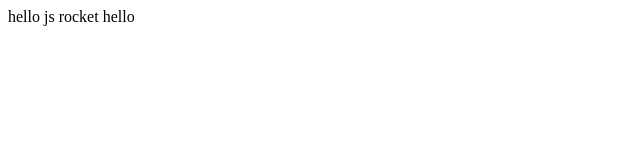
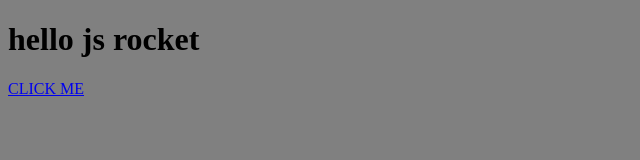
Before and after one commit to hrusovsky/js.rocket, a plain HTML site: page index.html in a window 1280 px wide. Shown: the whole page, without its empty margins (0-640 px from the left). Drawn offline with Linux system fonts and the light colour scheme.

Commit message:
made some car stuff happen

```diff
--- /dev/null
+++ b/css/style.css
@@ -0,0 +1,3 @@
+body {
+	background-color: grey;
+}
--- a/index.html
+++ b/index.html
@@ -1,6 +1,18 @@
-hello js rocket hello
+<!DOCTYPE html>
+<html>
+<head>
+	<title>JS Rocket</title>
+
+<script type="text/javascript" src="js/script.js"></script>
+<link rel="stylesheet" type="text/css" href="css/style.css">
 
 
-<script type="text/javascript">
-	console.log('hello there friends')
-</script>
+</head>
+
+<body>
+
+	<h1>hello js rocket</h1>
+	<a href="#" onclick="car.fly();">CLICK ME</a>
+
+</body>
+</html>
--- /dev/null
+++ b/js/script.js
@@ -0,0 +1,26 @@
+var car = {
+		make: 'VW',
+		type: 'Polo',
+		color: 'blue',
+		isTurnedOn: false,
+		numberOfWheels: 4,
+		seats: ['seat 1', 'seat 2', 'seat 3', 'seat 4' ],
+		turnOn: function () {
+			this.isTurnedOn = true;
+		},
+		fly: function () {
+			alert('fly');
+		},
+		switchCar: function (isOn) {
+			console.log('turn car ' +isOn);
+			if (isOn == true) {
+				this.isTurnedOn = true;
+			} else {
+				this.isTurnedOn = false;
+			}
+
+		}
+
+	};
+
+	console.log('hello there friends')
```
Also changed, not shown: 3 other files.
